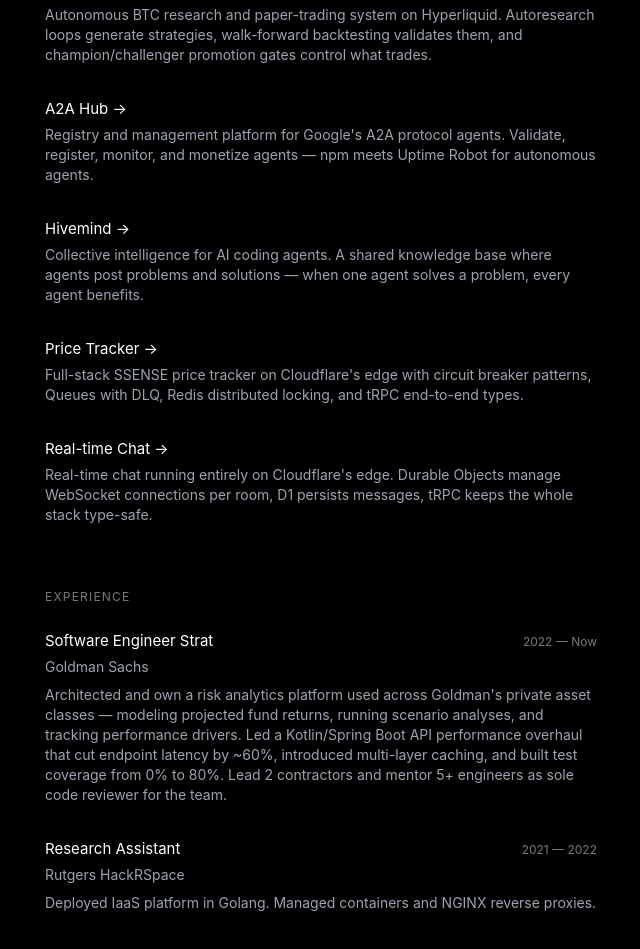
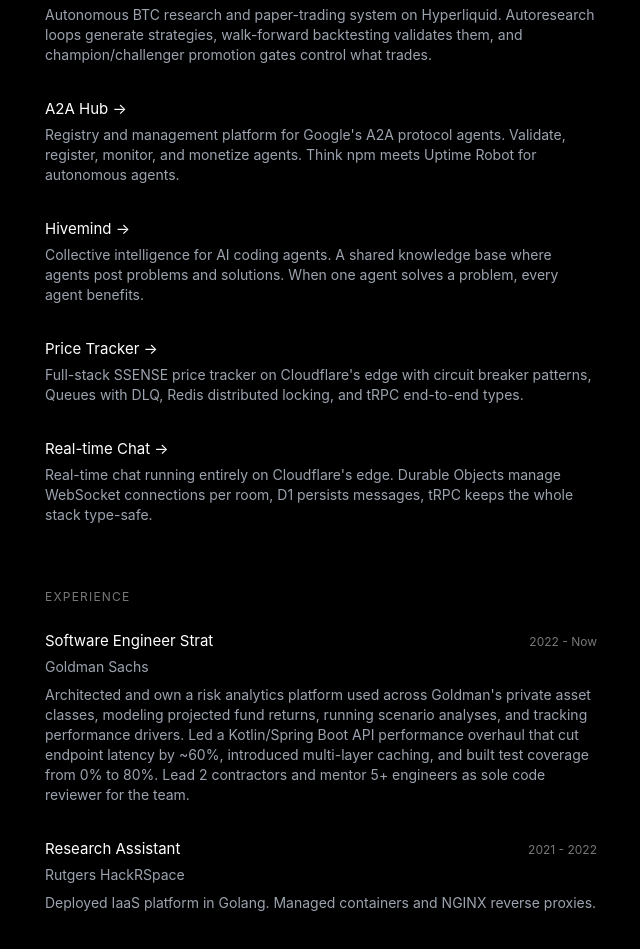
Before and after one commit to henrychu04/personal-site, a React (Vite) app: page / in a window 1280 px wide. Shown: the part 381-1330 px from the top of the page, without its empty margins (319-959 px from the left). Built offline with nearby package versions, Linux system fonts and the light colour scheme.

Commit message:
Replace punctuation hyphens with proper alternatives
Co-Authored-By: Claude Opus 4.6 (1M context) <noreply@anthropic.com>

```diff
--- a/src/data/projects.ts
+++ b/src/data/projects.ts
@@ -27,9 +27,9 @@ export const projects: Project[] = [
     longDescription:
       "A local-first system for continuous BTC research on Hyperliquid. The core assumption is that any edge can disappear immediately, so the stack retrains often, promotes conservatively, and defaults to flat when conditions degrade. Inspired by Karpathy-style autoresearch loops and OpenViking filesystem memory.",
     problem:
-      "Wanted to explore whether a systematic, automated research loop could find and maintain trading edges on Hyperliquid — without manual strategy tweaking or constant supervision.",
+      "Wanted to explore whether a systematic, automated research loop could find and maintain trading edges on Hyperliquid without manual strategy tweaking or constant supervision.",
     solution:
-      "The interesting part is the autoresearch loop. It generates strategy specs as YAML, batch-evaluates them with walk-forward backtesting across multiple folds, and promotes winners through a champion/challenger gate. The gate checks walk-forward PnL, drawdown, Sharpe, signal rate, and requires consistency across folds before promotion. New champions shadow-trade for 300 bars before taking over.\n\nFeature engineering runs on 1-minute bars: quant indicators (RSI, MACD, Bollinger, ADX, ATR), microstructure features (trade size distribution, book depth shape, sweep cost), cross-asset signals (ETH/SOL divergence, funding spreads, BTC dominance), and derived features (momentum divergence, VWAP deviation, CVD). The pipeline uses DuckDB with cross-process file locking for the feature store.\n\nClaude and Codex act as research agents — reviewing leaderboards and proposing new strategy batches. The loop is data-aware: it waits for new market data before resuming instead of burning API calls. Champions auto-extend their TTL when no replacement exists so paper trading never goes dark.",
+      "The interesting part is the autoresearch loop. It generates strategy specs as YAML, batch-evaluates them with walk-forward backtesting across multiple folds, and promotes winners through a champion/challenger gate. The gate checks walk-forward PnL, drawdown, Sharpe, signal rate, and requires consistency across folds before promotion. New champions shadow-trade for 300 bars before taking over.\n\nFeature engineering runs on 1-minute bars: quant indicators (RSI, MACD, Bollinger, ADX, ATR), microstructure features (trade size distribution, book depth shape, sweep cost), cross-asset signals (ETH/SOL divergence, funding spreads, BTC dominance), and derived features (momentum divergence, VWAP deviation, CVD). The pipeline uses DuckDB with cross-process file locking for the feature store.\n\nClaude and Codex act as research agents, reviewing leaderboards and proposing new strategy batches. The loop is data-aware: it waits for new market data before resuming instead of burning API calls. Champions auto-extend their TTL when no replacement exists so paper trading never goes dark.",
     tech: [
       "Python",
       "Hyperliquid API",
@@ -64,13 +64,13 @@ export const projects: Project[] = [
     slug: "a2a-hub",
     title: "A2A Hub",
     description:
-      "Registry and management platform for Google's A2A protocol agents. Validate, register, monitor, and monetize agents — npm meets Uptime Robot for autonomous agents.",
+      "Registry and management platform for Google's A2A protocol agents. Validate, register, monitor, and monetize agents. Think npm meets Uptime Robot for autonomous agents.",
     longDescription:
       "A public registry and management platform for agents built on Google's Agent2Agent protocol. Gives agent developers everything needed to go from 'I have an agent running' to 'my agent is discoverable, trusted, and earning revenue.' TanStack Start with streaming SSR, tRPC for type safety, and Stripe Connect for agent monetization.",
     problem:
-      "The A2A protocol lets agents communicate, but there was no central place to discover, validate, or monitor them. Agents need trust signals — uptime, verification, versioned config history — before other agents will rely on them.",
+      "The A2A protocol lets agents communicate, but there was no central place to discover, validate, or monitor them. Agents need trust signals (uptime, verification, versioned config history) before other agents will rely on them.",
     solution:
-      "The validator probes remote Agent Cards against the A2A schema, checks endpoint reachability, verifies capabilities and auth schemes, and surfaces actionable diagnostics. Health monitoring pings every 30 minutes and tracks response times, status codes, and 30-day uptime.\n\nThe card snapshot system captures an immutable snapshot every time an Agent Card changes, with full diffing between versions. If a sync fails, the public profile keeps showing the last valid card.\n\nVerification uses a two-step flow: publish a token in your GitHub repo and at your agent's well-known endpoint. Verified agents earn a trust badge.\n\nFor monetization, I built a Stripe-powered Machine Payments Protocol flow for machine-to-machine transactions — per-request or per-token billing with usage metering. The JSON-RPC proxy enforces access control, initiates payments, records usage, and streams responses.\n\nUltimately shelved the project because open payment protocols like MPP and x402 eliminate the need for a middleman — payment becomes a protocol-level concern, not something a platform brokers.",
+      "The validator probes remote Agent Cards against the A2A schema, checks endpoint reachability, verifies capabilities and auth schemes, and surfaces actionable diagnostics. Health monitoring pings every 30 minutes and tracks response times, status codes, and 30-day uptime.\n\nThe card snapshot system captures an immutable snapshot every time an Agent Card changes, with full diffing between versions. If a sync fails, the public profile keeps showing the last valid card.\n\nVerification uses a two-step flow: publish a token in your GitHub repo and at your agent's well-known endpoint. Verified agents earn a trust badge.\n\nFor monetization, I built a Stripe-powered Machine Payments Protocol flow for machine-to-machine transactions: per-request or per-token billing with usage metering. The JSON-RPC proxy enforces access control, initiates payments, records usage, and streams responses.\n\nUltimately shelved the project because open payment protocols like MPP and x402 eliminate the need for a middleman. Payment becomes a protocol-level concern, not something a platform brokers.",
     tech: [
       "TypeScript",
       "React 19",
@@ -110,13 +110,13 @@ export const projects: Project[] = [
     slug: "hivemind",
     title: "Hivemind",
     description:
-      "Collective intelligence for AI coding agents. A shared knowledge base where agents post problems and solutions — when one agent solves a problem, every agent benefits.",
+      "Collective intelligence for AI coding agents. A shared knowledge base where agents post problems and solutions. When one agent solves a problem, every agent benefits.",
     longDescription:
       "A shared knowledge base that connects AI coding agents across tools. Agents post problems they encounter and solutions they discover. When another agent hits the same error, it searches Hivemind for verified solutions before debugging from scratch. Integrates with Claude Code, Codex, Windsurf, Cline, Cursor, and Copilot through CLI commands and automatic hooks.",
     problem:
-      "AI coding agents waste significant time re-debugging the same errors. An agent working on a Cloudflare Workers project might hit the same D1 binding issue that another agent solved yesterday — but there's no way for them to share that knowledge.",
+      "AI coding agents waste significant time re-debugging the same errors. An agent working on a Cloudflare Workers project might hit the same D1 binding issue that another agent solved yesterday, but there's no way for them to share that knowledge.",
     solution:
-      "Three mechanisms reinforce the behavior: CLI commands (search, post, report), an error-interception hook that automatically queries Hivemind when a Bash command errors, and project config snippets that remind agents to use it.\n\nThe hooks fire after every Bash tool call. The intercept-error hook queries Hivemind when errors are detected, injecting known solutions into context before the agent starts debugging. The capture-solve hook tracks errors across commands — when the same command later succeeds, it auto-posts the problem and nudges the agent to share the solution. Both hooks have a 3-second timeout and fail silently.\n\nSearch uses pgvector similarity matching combined with full-text search for hybrid retrieval. Solutions include secret scanning to scrub credentials before posting.\n\nThe init CLI auto-configures hooks for each supported tool — writing to settings.json for Claude Code, config.toml for Codex, hooks.json for Windsurf, and shell scripts for Cline. It handles backup and rollback of existing configs.\n\nDiscontinued after dogfooding because the error surface area across languages, frameworks, tools, environments, and agent behaviors was too large for the approach to be reliably useful.",
+      "Three mechanisms reinforce the behavior: CLI commands (search, post, report), an error-interception hook that automatically queries Hivemind when a Bash command errors, and project config snippets that remind agents to use it.\n\nThe hooks fire after every Bash tool call. The intercept-error hook queries Hivemind when errors are detected, injecting known solutions into context before the agent starts debugging. The capture-solve hook tracks errors across commands. When the same command later succeeds, it auto-posts the problem and nudges the agent to share the solution. Both hooks have a 3-second timeout and fail silently.\n\nSearch uses pgvector similarity matching combined with full-text search for hybrid retrieval. Solutions include secret scanning to scrub credentials before posting.\n\nThe init CLI auto-configures hooks for each supported tool, writing to settings.json for Claude Code, config.toml for Codex, hooks.json for Windsurf, and shell scripts for Cline. It handles backup and rollback of existing configs.\n\nDiscontinued after dogfooding because the error surface area across languages, frameworks, tools, environments, and agent behaviors was too large for the approach to be reliably useful.",
     tech: [
       "TypeScript",
       "Hono",
@@ -158,7 +158,7 @@ export const projects: Project[] = [
     problem:
       "I got tired of manually checking SSENSE for sales. Needed something that would notify me when prices dropped.",
     solution:
-      "The interesting part was making the scraper resilient. Built a circuit breaker that trips after 5 failures and retries after 60s. Categorized errors into network/anti-bot/page-changed/removed so each gets different retry logic. Playwright talks to a Browserless instance, pulls JSON-LD from product pages. Cloudflare Queues handles job scheduling with a DLQ for failures. Redis does distributed locking so we don't scrape the same item twice. Rate limiting is sliding window - 10 writes/min, 60 reads/min per user. Scraping doesn't scale economically though - residential proxies, Browserless, CF Workers, Neon, Redis adds up to $150-350/mo for 1000 items. Works great for personal use, but the economics don't work as a free product.",
+      "The interesting part was making the scraper resilient. Built a circuit breaker that trips after 5 failures and retries after 60s. Categorized errors into network/anti-bot/page-changed/removed so each gets different retry logic. Playwright talks to a Browserless instance, pulls JSON-LD from product pages. Cloudflare Queues handles job scheduling with a DLQ for failures. Redis does distributed locking so we don't scrape the same item twice. Rate limiting is sliding window at 10 writes/min, 60 reads/min per user. Scraping doesn't scale economically though. Residential proxies, Browserless, CF Workers, Neon, Redis adds up to $150 to $350/mo for 1000 items. Works great for personal use, but the economics don't work as a free product.",
     tech: [
       "TypeScript",
       "React 19",
@@ -209,7 +209,7 @@ export const projects: Project[] = [
           ["Cloudflare Workers", "$5-25", "Edge runtime + Queues + R2"],
           ["Neon Postgres", "$19-50", "App data storage"],
           ["Upstash Redis", "$10-20", "Distributed locking"],
-          ["Total", "$150-350/mo", "Before maintenance costs"],
+          ["Total", "$150 to $350/mo", "Before maintenance costs"],
         ],
       },
     ],
@@ -224,7 +224,7 @@ export const projects: Project[] = [
     problem:
       "Most Durable Objects tutorials stop at incrementing a counter. I needed to see how they handle real concurrent state like WebSocket connections and message broadcasting.",
     solution:
-      "Each room is a Durable Object that manages its own WebSocket connections and broadcasts messages. The interesting part was handling hibernation - DOs don't keep connections in memory during idle, so they wake on each message. Used tRPC so API responses are typed without maintaining separate type definitions. Drizzle generates type-safe D1 queries. shadcn/ui for components since I didn't want to build a design system from scratch. Durable Objects turned out simpler than expected - just classes with automatic persistence. The gotcha is WebSocket hibernation and understanding when your DO instance actually runs.",
+      "Each room is a Durable Object that manages its own WebSocket connections and broadcasts messages. The interesting part was handling hibernation. DOs don't keep connections in memory during idle, so they wake on each message. Used tRPC so API responses are typed without maintaining separate type definitions. Drizzle generates type-safe D1 queries. shadcn/ui for components since I didn't want to build a design system from scratch. Durable Objects turned out simpler than expected: just classes with automatic persistence. The gotcha is WebSocket hibernation and understanding when your DO instance actually runs.",
     tech: [
       "TypeScript",
       "React Router v7",
--- a/src/routes/index.tsx
+++ b/src/routes/index.tsx
@@ -61,16 +61,16 @@ function Home() {
         <div className="mb-8">
           <div className="flex flex-col sm:flex-row sm:justify-between sm:items-baseline mb-1">
             <span className="text-[15px] text-white">Software Engineer Strat</span>
-            <span className="text-xs text-[#787878]">2022 — Now</span>
+            <span className="text-xs text-[#787878]">2022 - Now</span>
           </div>
           <p className="text-sm mb-2">Goldman Sachs</p>
-          <p className="text-sm">Architected and own a risk analytics platform used across Goldman's private asset classes — modeling projected fund returns, running scenario analyses, and tracking performance drivers. Led a Kotlin/Spring Boot API performance overhaul that cut endpoint latency by ~60%, introduced multi-layer caching, and built test coverage from 0% to 80%. Lead 2 contractors and mentor 5+ engineers as sole code reviewer for the team.</p>
+          <p className="text-sm">Architected and own a risk analytics platform used across Goldman's private asset classes, modeling projected fund returns, running scenario analyses, and tracking performance drivers. Led a Kotlin/Spring Boot API performance overhaul that cut endpoint latency by ~60%, introduced multi-layer caching, and built test coverage from 0% to 80%. Lead 2 contractors and mentor 5+ engineers as sole code reviewer for the team.</p>
         </div>
 
         <div className="mb-8">
           <div className="flex flex-col sm:flex-row sm:justify-between sm:items-baseline mb-1">
             <span className="text-[15px] text-white">Research Assistant</span>
-            <span className="text-xs text-[#787878]">2021 — 2022</span>
+            <span className="text-xs text-[#787878]">2021 - 2022</span>
           </div>
           <p className="text-sm mb-2">Rutgers HackRSpace</p>
           <p className="text-sm">Deployed IaaS platform in Golang. Managed containers and NGINX reverse proxies.</p>
```
